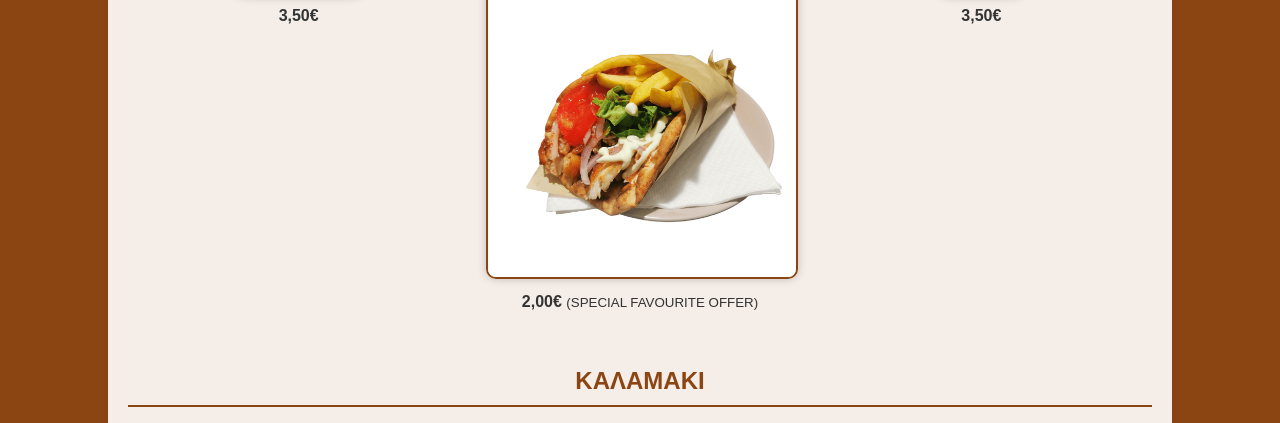
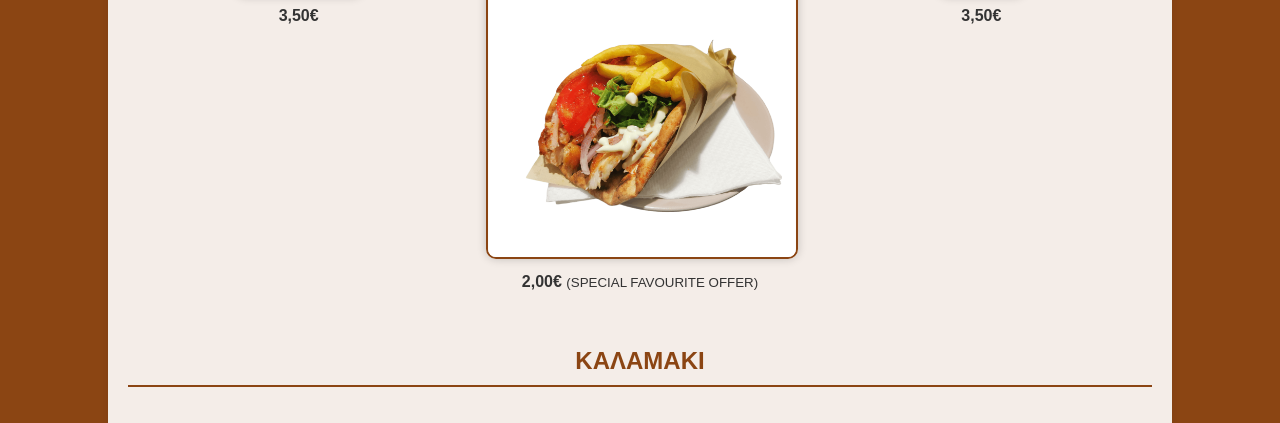
Before and after one commit to Nihml/marios, a plain HTML site: page menu.html in a window 1280 px wide. Shown: the part 317-740 px from the top of the page. Drawn offline with Linux system fonts and the light colour scheme.

Commit message:
Update styles.css

```diff
--- a/styles.css
+++ b/styles.css
@@ -97,8 +97,8 @@ main h1 {
     border-radius: 10px;
     width: 100%;
     height: 100%;
-    max-width: 450px; /* Κράτα το ίδιο πλάτος με την img.2 */
-    max-height: 300px; /* Ρύθμισε το ύψος αναλογικά με την img.2 */
+    max-width: 400px; /* Κράτα το ίδιο πλάτος με την img.2 */
+    max-height: 280px; /* Ρύθμισε το ύψος αναλογικά με την img.2 */
     object-fit: cover;
     box-shadow: 0 0 10px rgba(0, 0, 0, 0.2);
 }
```
